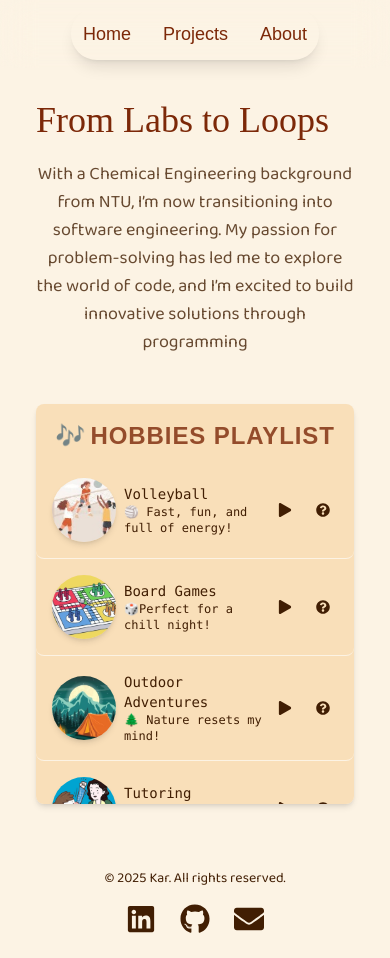
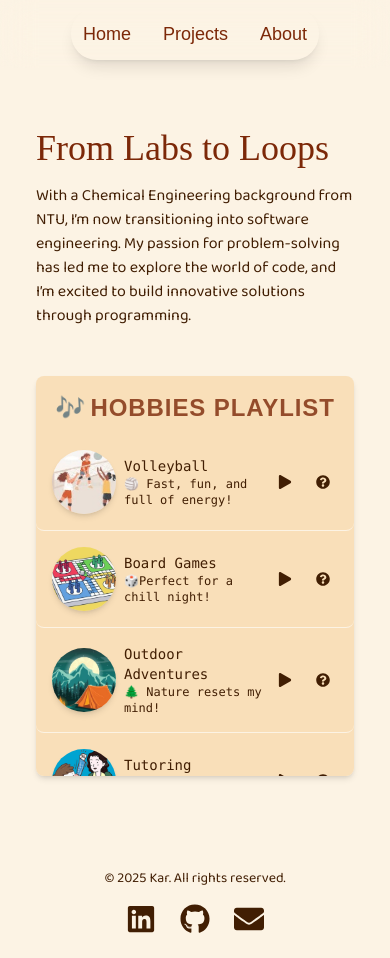
Before and after one commit to kayyaxe/personal-web, a Next.js app: page /about in a window 390 px wide. Built offline with nearby package versions, Linux system fonts and the light colour scheme; a web font is replaced by a local one.

Commit message:
responsiveness

```diff
--- a/src/app/about/page.js
+++ b/src/app/about/page.js
@@ -29,20 +29,20 @@ export default function HobbiesPlaylist() {
   };
 
   return (
-    <main className="p-8 sm:p-20  flex flex-col items-center justify-center w-full md:p-20 bg-base-200 text-base-content transition-all duration-500">
-      <section className="text-center">
-        <h1 className="text-4xl sm:text-5xl md:text-6xl  text-primary flex justify-left items-center gap-2 whitespace-nowrap">
+    <main className="p-8 sm:p-20 flex flex-col items-center justify-center w-full md:p-20 bg-base-200 text-base-content transition-all duration-500">
+      <section className="text-left w-full max-w-full sm:max-w-xs md:max-w-xl lg:max-w-3xl">
+        <h1 className="text-4xl sm:text-5xl md:text-6xl text-primary flex justify-start items-center gap-2 whitespace-nowrap">
           From Labs to Loops
         </h1>
-        <p className=" mt-5 text-lg sm:text-xl text-base-content/80">
+        <p className="mt-4 text-base sm:text-lg md:text-xl lg:text-2xl font-medium  text-left">
           With a Chemical Engineering background from NTU, I’m now transitioning
           into software engineering. My passion for problem-solving has led me
           to explore the world of code, and I’m excited to build innovative
-          solutions through programming
+          solutions through programming.
         </p>
       </section>
 
-      <section className="mt-12 w-full max-w-full sm:max-w-xs md:max-w-xl lg:max-w-3xl ">
+      <section className="mt-12 w-full max-w-full sm:max-w-xs md:max-w-xl lg:max-w-3xl">
         <div className="list bg-base-100 rounded-box shadow-md max-h-100 overflow-y-auto scrollbar-thin scrollbar-thumb-primary scrollbar-track-base-300">
           <p className="p-4 pb-2 text-lg opacity-80 w-full tracking-wider font-extrabold text-primary uppercase text-center">
             <span className="text-2xl sm:text-4xl">🎶</span>{" "}
```
